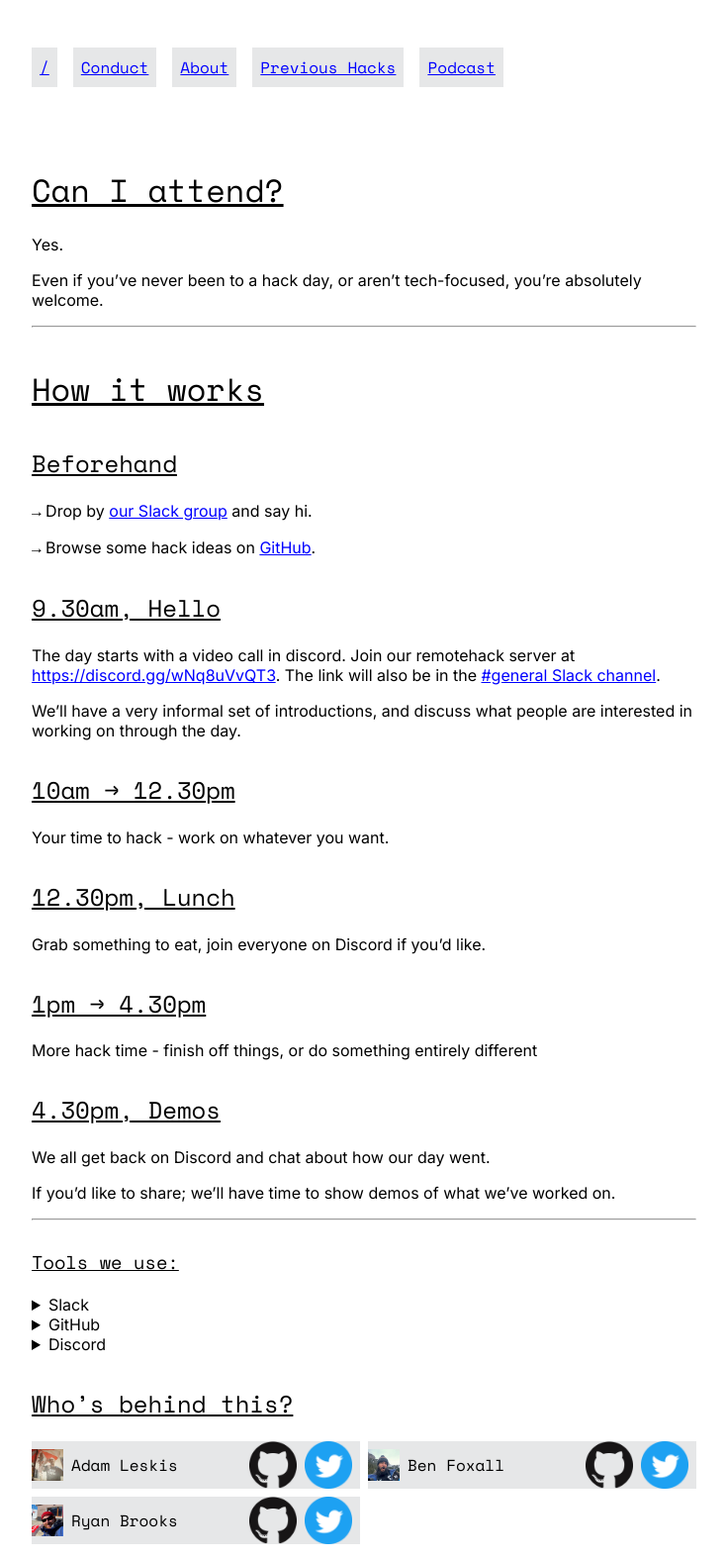
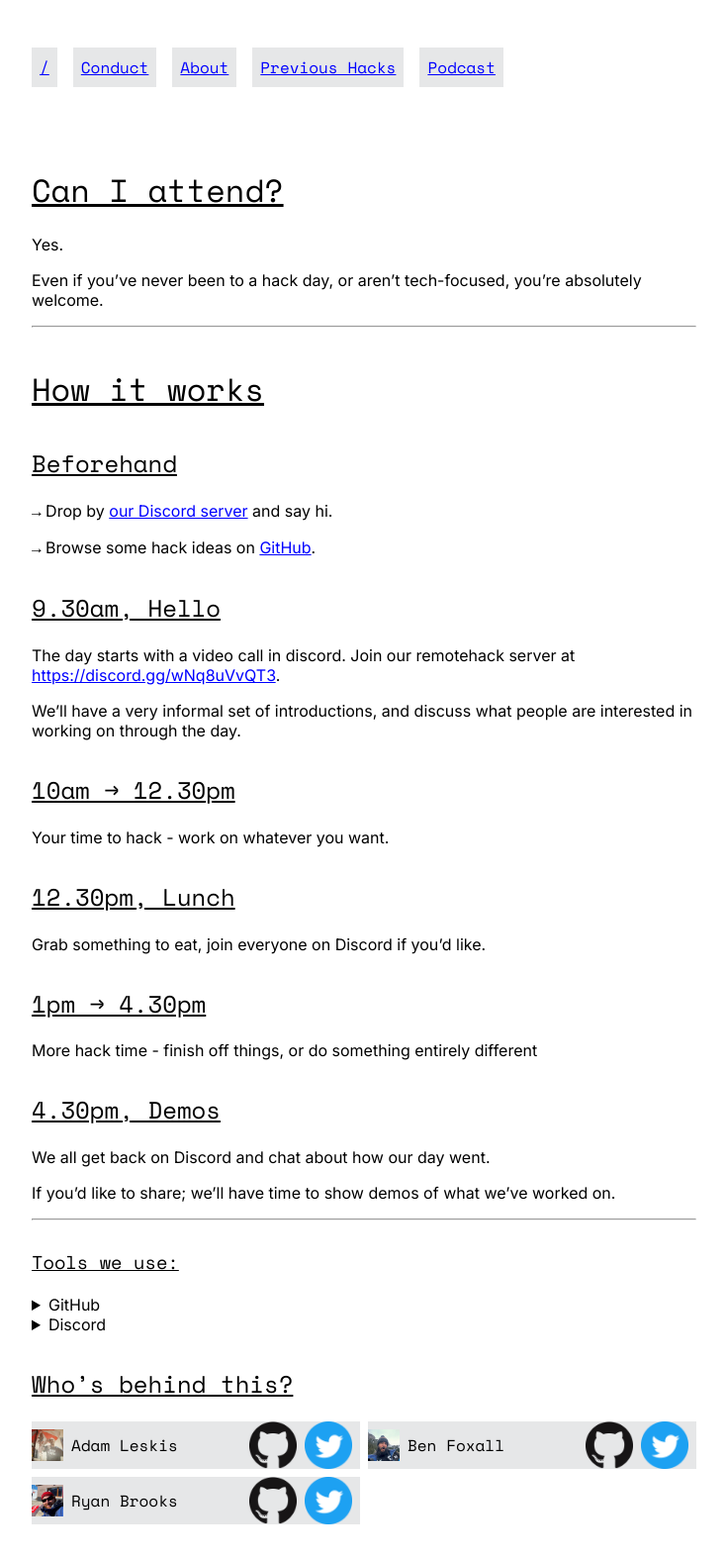
Before and after one commit to remotehack/remotehack.github.io, a Jekyll site: the page built from about.md, in a window 1280 px wide. Shown: the whole page at 99% size, without its empty margins (272-1007 px from the left). Built offline with Jekyll 4.4.1, drawn with Linux system fonts in a browser that asks for light colours.

Commit message:
remove slack references

```diff
--- a/about.md
+++ b/about.md
@@ -15,13 +15,13 @@ Even if you've never been to a hack day, or aren't tech-focused, you're absolute
 
 ## Beforehand
 
-→ Drop by [our Slack group](/join) and say hi.
+→ Drop by [our Discord server](https://discord.gg/wNq8uVvQT3) and say hi.
 
 → Browse some hack ideas on [GitHub](https://github.com/remotehack/remotehack.github.io/issues).
 
 ## 9.30am, Hello
 
-The day starts with a video call in discord. Join our remotehack server at [https://discord.gg/wNq8uVvQT3](https://discord.gg/wNq8uVvQT3). The link will also be in the [#general Slack channel](/join).
+The day starts with a video call in discord. Join our remotehack server at [https://discord.gg/wNq8uVvQT3](https://discord.gg/wNq8uVvQT3).
 
 We'll have a very informal set of introductions, and discuss what people are interested in working on through the day.
 
@@ -48,15 +48,6 @@ If you'd like to share; we'll have time to show demos of what we've worked on.
 ### Tools we use:
 
 <details>
-<summary>Slack</summary>
-
-<p><a href="https://slack.com">Slack</a> is a chat application.  We use it as a central place for sharing messages/links/info - you can login at any point, there's usually a few people online.</p>
-
-<p>You can use it from your web browser, or they've got <a href="https://slack.com/intl/en-ie/downloads">downloadable apps</a> if you'd prefer.</p>
-
-</details>
-
-<details>
 <summary>GitHub</summary>
 
 <p><a href="https://github.com">GitHub</a> is a tool for collaborating on software projects. We use it to discuss hack ideas.</p>
--- a/index.html
+++ b/index.html
@@ -52,7 +52,7 @@ show_header: true
 
 
 <p class="🖱️">
-  <a href="{{ site.url }}/join" data-emoji="👉">Join us on Slack</a>
+  <a href="{{ site.url }}/join" data-emoji="👉">Join us on Discord</a>
 </p>
 
 <form class="✉️" action="https://tinyletter.com/RemotehackSpace" method="post" target="popupwindow" onsubmit="window.open('https://tinyletter.com/RemotehackSpace', 'popupwindow', 'scrollbars=yes,width=800,height=600');return true">
@@ -81,7 +81,7 @@ show_header: true
     "eventAttendanceMode": "https://schema.org/OnlineEventAttendanceMode",
     "location": {
       "@type":"VirtualLocation",
-      "url": "https://remote-hack.slack.com/"
+      "url": "https://discord.gg/wNq8uVvQT3"
     },
     "image": [
       "https://remotehack.space/images/RH-social-square.jpg",
--- a/join.html
+++ b/join.html
@@ -22,8 +22,8 @@ layout: default
     <div class="🎉">🎉🥳 Yay! 💕</div>
 
     <p>
-      <a href="https://join.slack.com/t/remote-hack/shared_invite/zt-ej7futdj-5bIwBVHY3UaP3mhNfO3ZLQ" class="💞">
-        👉 Join us on Slack
+      <a href="https://discord.gg/wNq8uVvQT3" class="💞">
+        👉 Join us on Discord
       </a>
     </p>
 
```
Also changed, not shown: other parts of about.md (+2 -0 lines).
